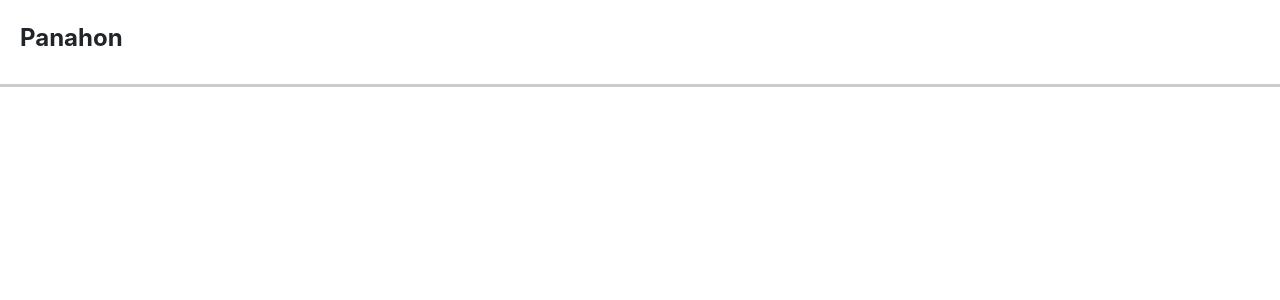
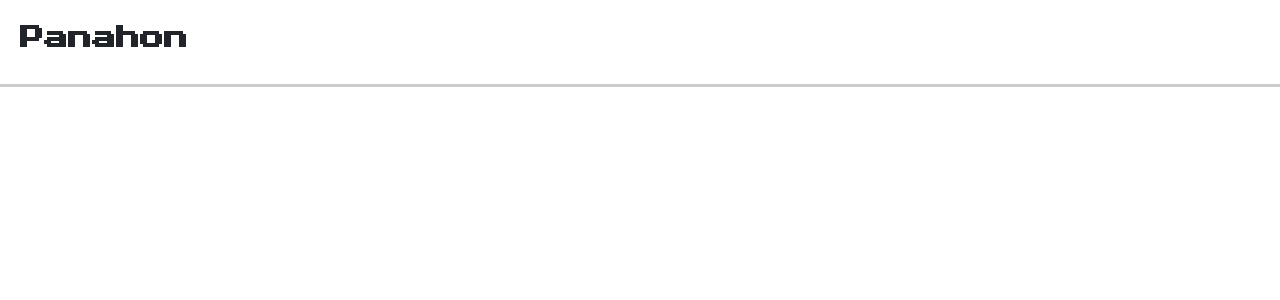
Before and after one commit to kateskips/panahon, a React (Create React App) app: page / in a window 1280 px wide. Shown: the top 300 px of the page. Built offline with nearby package versions, Linux system fonts and the light colour scheme.

Commit message:
changed font family

```diff
--- a/src/index.css
+++ b/src/index.css
@@ -1,13 +1,3 @@
-body {
-  margin: 0;
-  font-family: -apple-system, BlinkMacSystemFont, 'Segoe UI', 'Roboto', 'Oxygen',
-    'Ubuntu', 'Cantarell', 'Fira Sans', 'Droid Sans', 'Helvetica Neue',
-    sans-serif;
-  -webkit-font-smoothing: antialiased;
-  -moz-osx-font-smoothing: grayscale;
+html{
+  font-family: 'Press Start 2P', cursive;
 }
-
-code {
-  font-family: source-code-pro, Menlo, Monaco, Consolas, 'Courier New',
-    monospace;
-}
```
